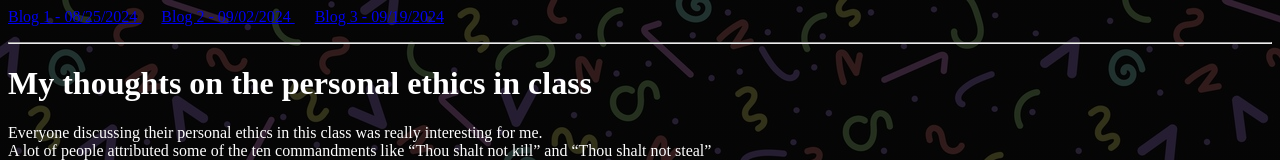
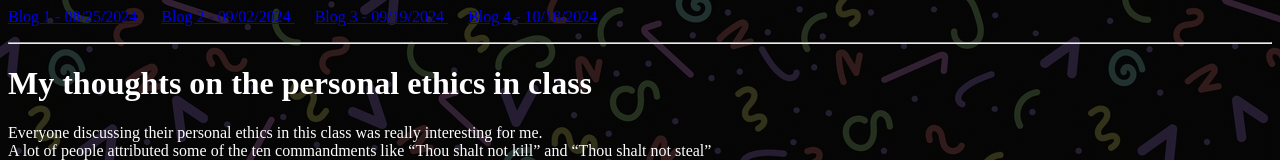
Before and after one commit to aoscr/aoscr.github.io, a plain HTML site: page blog2.html in a window 1280 px wide. Shown: the top 160 px of the page. Drawn offline with Linux system fonts and the light colour scheme.

Commit message:
Update blog2.html

```diff
--- a/blog2.html
+++ b/blog2.html
@@ -9,6 +9,8 @@
     <a href=./blog2.html> Blog 2 - 09/02/2024 </a>
        &emsp;
     <a href=./blog3.html> Blog 3 - 09/19/2024 </a>
+      &emsp;
+    <a href=./blog4.html> Blog 4 - 10/18/2024 </a>
   </p>
     <hr>
   <h1> My thoughts on the personal ethics in class </h1>
```
